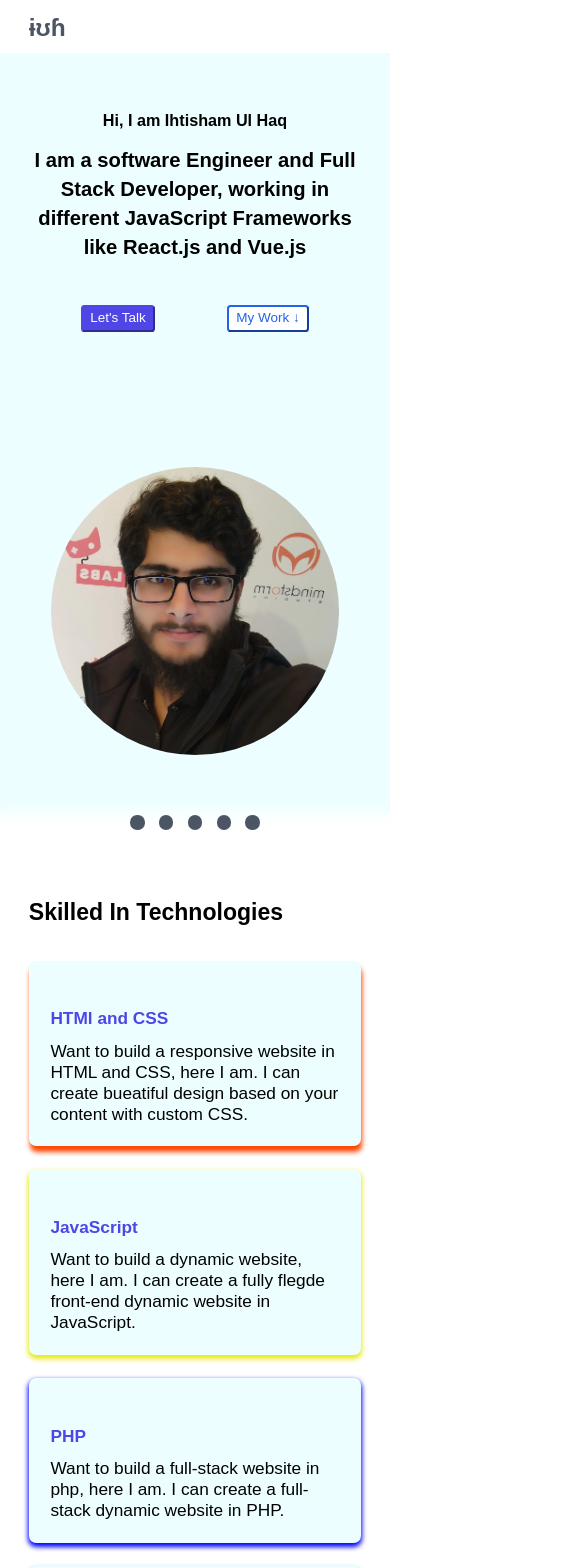
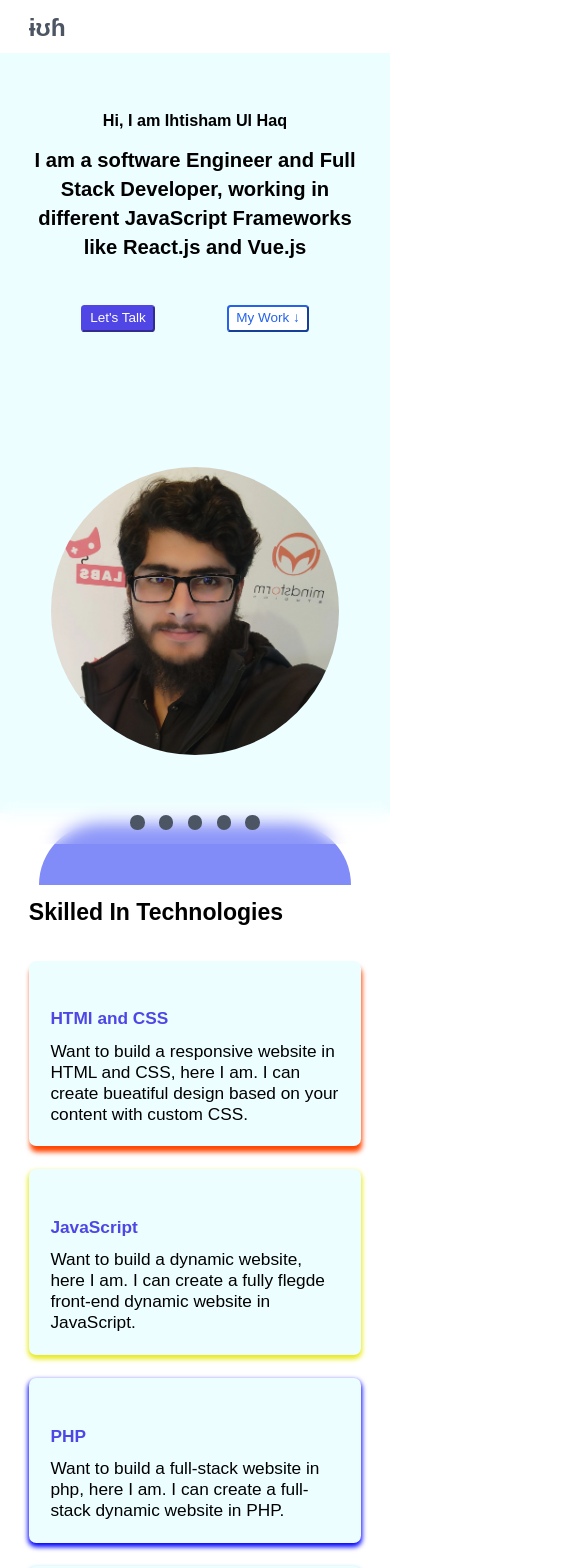
Before and after one commit to ihtisham914/MyPortfolioNuxt, a Nuxt app: page / in a window 390 px wide. Shown: the top 1568 px of the page, 585 px wide, since content can reach past the window. Built offline with nearby package versions, Linux system fonts and the light colour scheme.

Commit message:
navigation bar improvment in design

```diff
--- a/components/ContactSection.vue
+++ b/components/ContactSection.vue
@@ -20,21 +20,21 @@ export default {
           method="post"
         >
           <input
-            class="pt-2 pb-2 pl-4 pr-4 b-rd-2rem text-1.8rem outline-none max-w-40rem h-5rem text-indigo-600 bg-white b-indigo-600"
+            class="pt-2 pb-2 pl-4 pr-4 b-rd-2rem text-1.8rem outline-none max-w-40rem h-5rem text-indigo-600 dark:text-white dark:bg-gray-400 b-indigo-600"
             type="text"
             required
             placeholder="Your Name"
             name="name"
           />
           <input
-            class="pt-2 pb-2 pl-4 pr-4 b-rd-2rem text-1.8rem outline-none max-w-40rem h-5rem text-indigo-600 bg-white b-indigo-600"
+            class="pt-2 pb-2 pl-4 pr-4 b-rd-2rem text-1.8rem outline-none max-w-40rem h-5rem text-indigo-600 dark:text-white dark:bg-gray-400 b-indigo-600"
             name="email"
             type="email"
             required
             placeholder="What's your Email"
           />
           <textarea
-            class="pt-2 pb-2 pl-4 pr-4 b-rd-2rem text-1.8rem outline-none max-w-40rem h-12rem text-indigo-600 bg-white b-indigo-600"
+            class="pt-2 pb-2 pl-4 pr-4 b-rd-2rem text-1.8rem outline-none max-w-40rem h-12rem text-indigo-600 dark:text-white dark:bg-gray-400 b-indigo-600"
             name="description"
             id="problem"
             placeholder="Just say it :)"
--- a/components/NavBar.vue
+++ b/components/NavBar.vue
@@ -1,6 +1,10 @@
 <template>
+  <div class="w-100% absolute sticky bottom-0 z-10 relative">
+    <div
+      class="absolute bg-indigo-400 dark:bg-rose-400 h-8.6rem b-rd-t-15rem w-80% absolute top-50% left-10%"
+    ></div>
     <ul
-    class="flex items-center justify-center gap-2rem list-none p-2rem text-2rem w-100% absolute sticky bottom-0 md:right-40 md:flex lg:hidden bg-gray-50/10 backdrop-blur dark:bg-gray-900/50 light:text-white"
+      class="flex items-center justify-center gap-2rem list-none p-2rem text-2rem w-100% md:right-40 md:flex lg:hidden bg-gray-50/10 backdrop-blur dark:bg-gray-900/50 light:text-white"
     >
       <li>
         <a
@@ -48,4 +52,5 @@
         /></a>
       </li>
     </ul>
+  </div>
 </template>
--- a/components/Project.vue
+++ b/components/Project.vue
@@ -62,7 +62,7 @@ export default {
       </div>
     </div>
     <div class="flex items-center justify-center h-30rem w-50rem b-rd-1rem">
-      <!-- <img
+      <img
         class="h-100% w-40rem ml-0 md:w-45rem lg:w-45rem b-rd-1rem"
         src="../static/projectImages/chat.webp"
         alt="Project images"
@@ -80,7 +80,7 @@ export default {
         class="h-100% w-40rem ml-0 md:w-45rem lg:w-45rem b-rd-1rem"
         src="../static/projectImages/portfolio.webp"
         alt="Project images"
-      /> -->
+      />
       <img
         class="h-100% w-40rem ml-0 md:w-45rem lg:w-45rem b-rd-1rem"
         :src="`../static/projectImages/${img_1}`"
```
Lines whose indentation alone changed are shown as unchanged.
